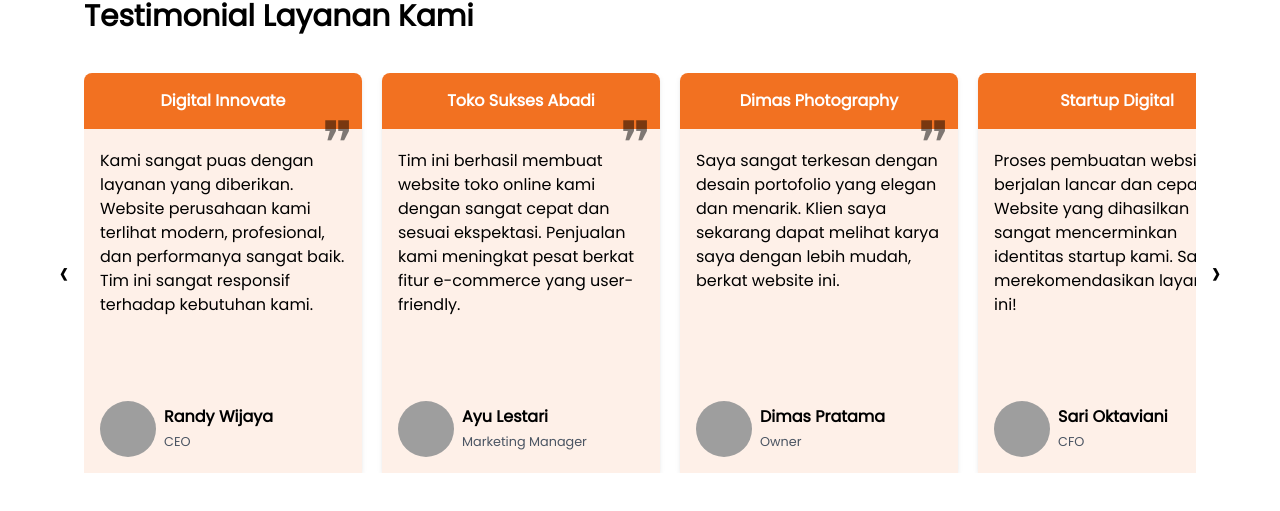
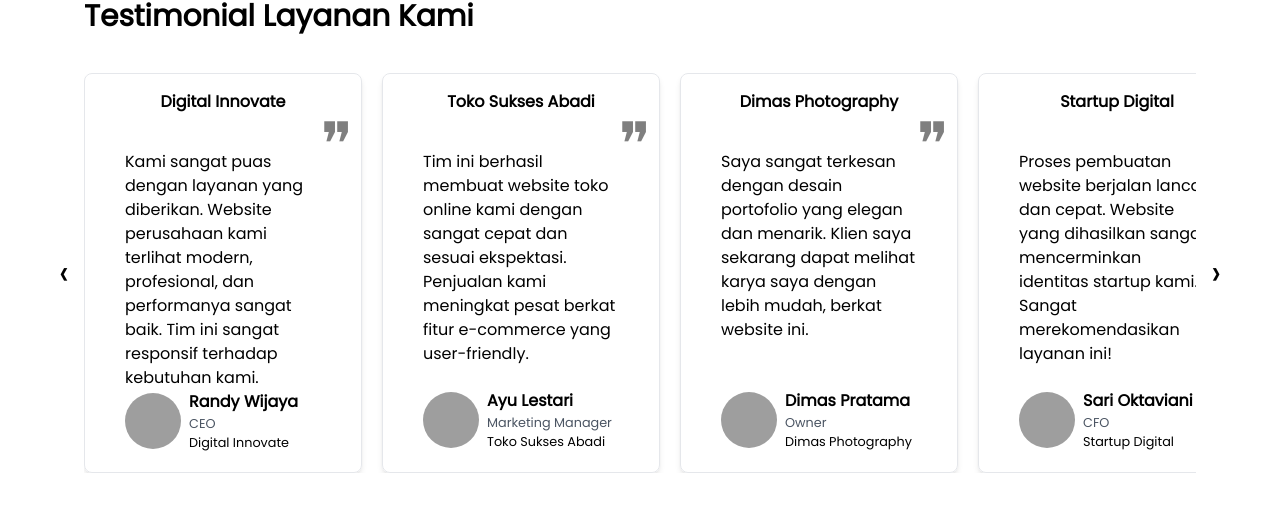
Before and after one commit to riddsep/angkasa-digital, a React (Vite) app: page / in a window 1280 px wide. Shown: the part 3004-3515 px from the top of the page. Built offline with nearby package versions, Linux system fonts and the light colour scheme; grey boxes are pictures that could not be loaded.

Commit message:
minor changes

```diff
--- a/src/components/TestimonialItem.jsx
+++ b/src/components/TestimonialItem.jsx
@@ -66,22 +66,23 @@ export function TestimonialItem() {
           {testimonials.map((testi) => (
             <div
               key={testi.id}
-              className="embla__slide flex-grow-0 flex-shrink-0 lg:basis-[25%] md:basis-1/2 basis-full shadow-md flex flex-col select-none cursor-pointer"
+              className="embla__slide flex-grow-0 flex-shrink-0 lg:basis-[25%] md:basis-1/2 basis-full shadow-md flex flex-col select-none cursor-pointer border rounded-lg"
             >
-              <div className="p-4 text-center text-white bg-[#F27121] rounded-t-lg relative">
+              <div className="p-4 text-center  relative">
                 <h2 className="text-base font-semibold">{testi.company}</h2>
                 <div className="text-6xl text-black/50 absolute right-2 ">
                   &#x275E;
                 </div>
               </div>
-              <div className="p-4 flex flex-col flex-1 pt-5 bg-[#F27121]/10">
+              <div className="px-10 py-5 flex flex-col flex-1 pt-5 ">
                 <p className="flex-1">{testi.testimonial}</p>
 
                 <div className="flex items-center gap-2">
                   <img src={testi.image} className="w-14 h-14 rounded-full" />
-                  <div>
+                  <div className="flex flex-col">
                     <p className="font-semibold">{testi.name}</p>
                     <small className="text-gray-600">{testi.position}</small>
+                    <small>{testi.company}</small>
                   </div>
                 </div>
               </div>
```
